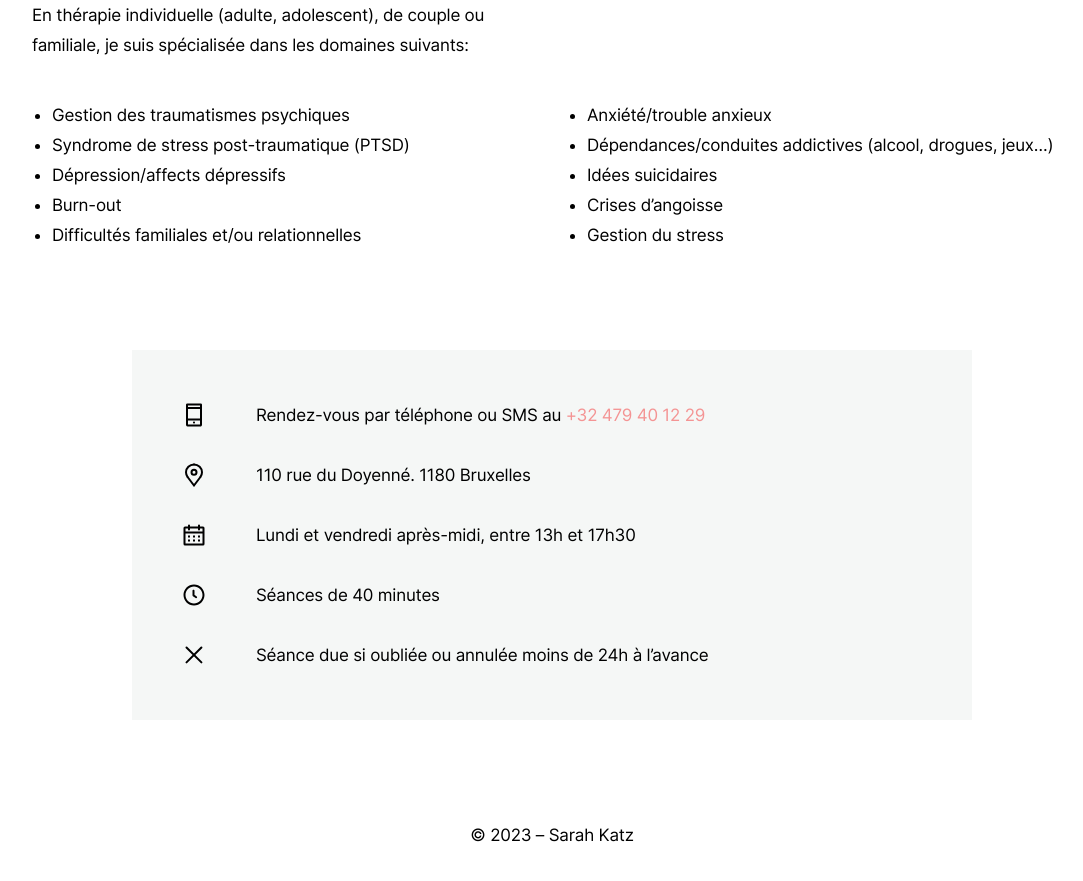
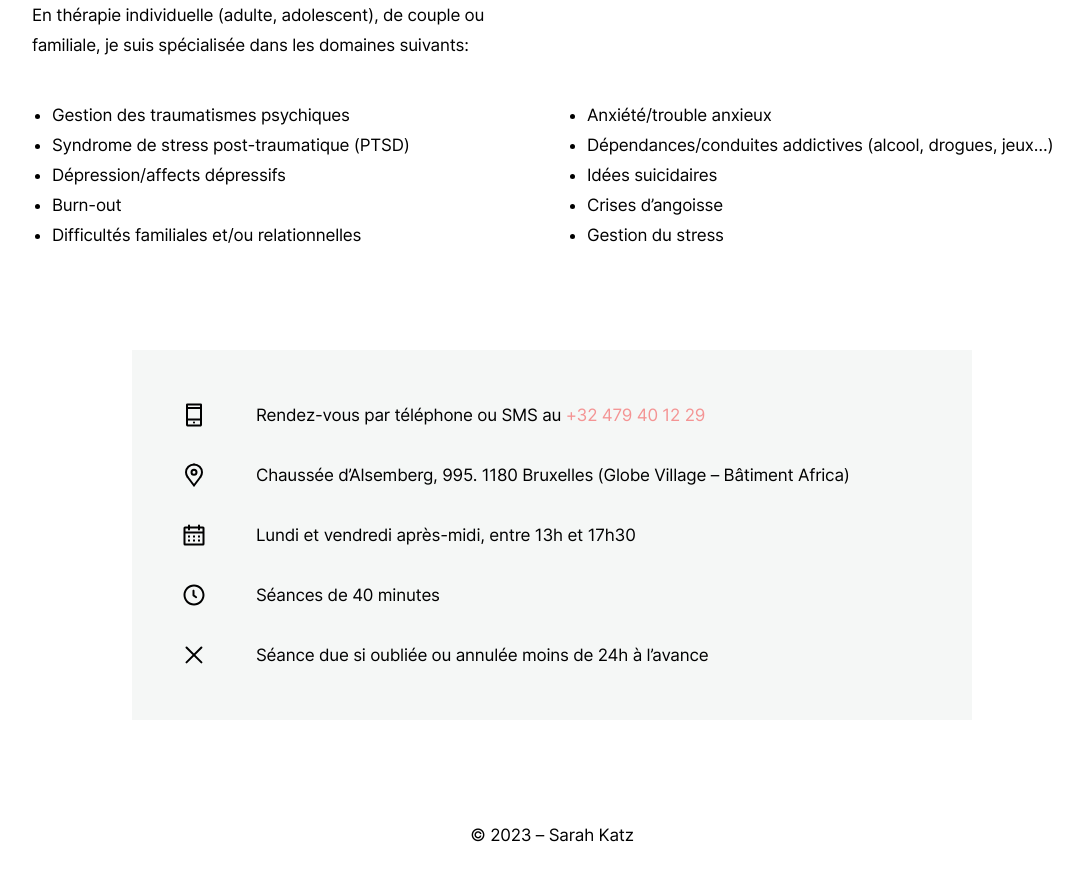
Before and after one commit to davidgeilfus/sarah-katz, a Jekyll site: the page built from index.html, in a window 1280 px wide and 900 px high, scrolled down 1087 px. Shown: the top 881 px of the window, without its empty margins (88-1171 px from the left). Built offline with Jekyll 4.4.1, drawn with Linux system fonts in a browser that asks for light colours.

Commit message:
Changed address

```diff
--- a/index.html
+++ b/index.html
@@ -55,7 +55,7 @@ title: Sarah Katz
         </li>
         <li class="c-info-list__item">
           <span class="c-icon c-icon--pin c-info-list__icon"></span>
-          <span>110 rue du Doyenné. 1180 Bruxelles</span>
+          <span>Chaussée d’Alsemberg, 995. 1180 Bruxelles (Globe Village – Bâtiment Africa)</span>
         </li>
         <li class="c-info-list__item">
           <span class="c-icon c-icon--calendar c-info-list__icon"></span>
```
